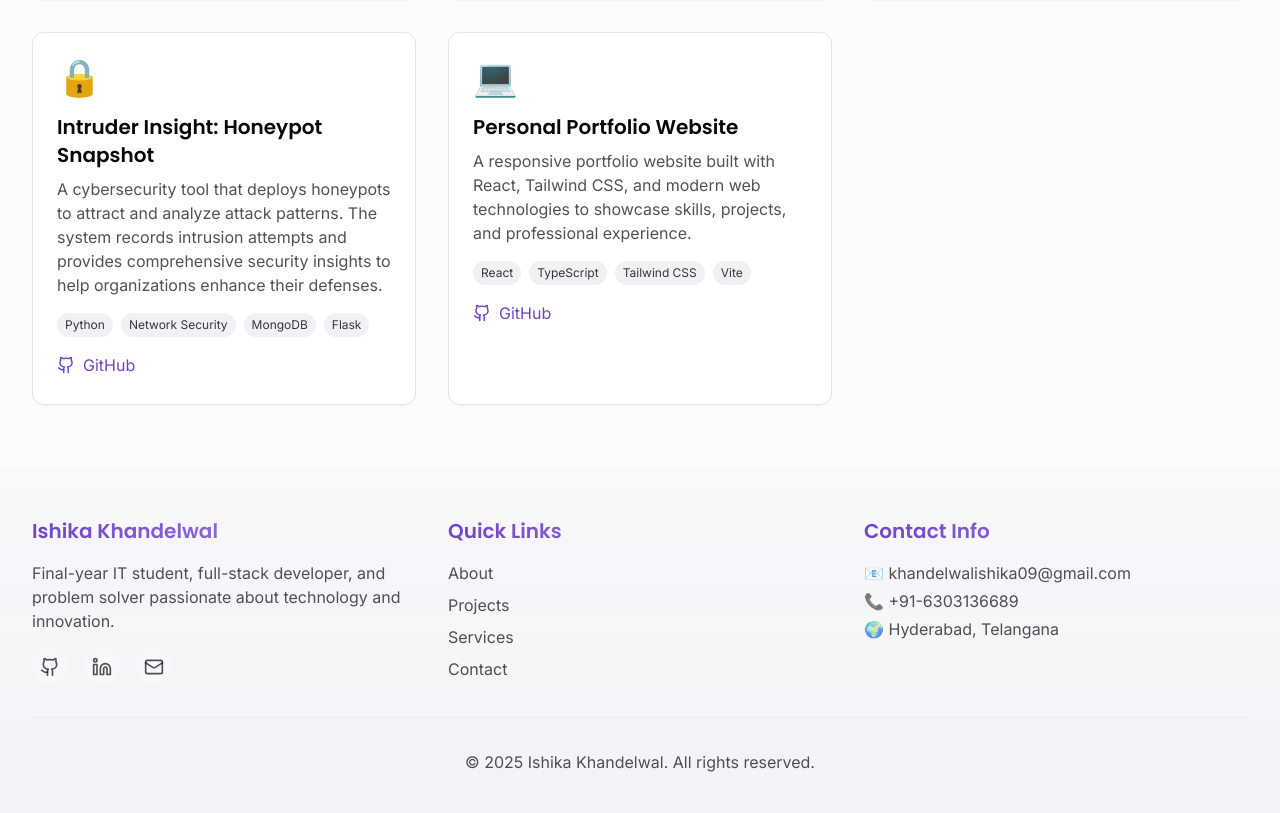
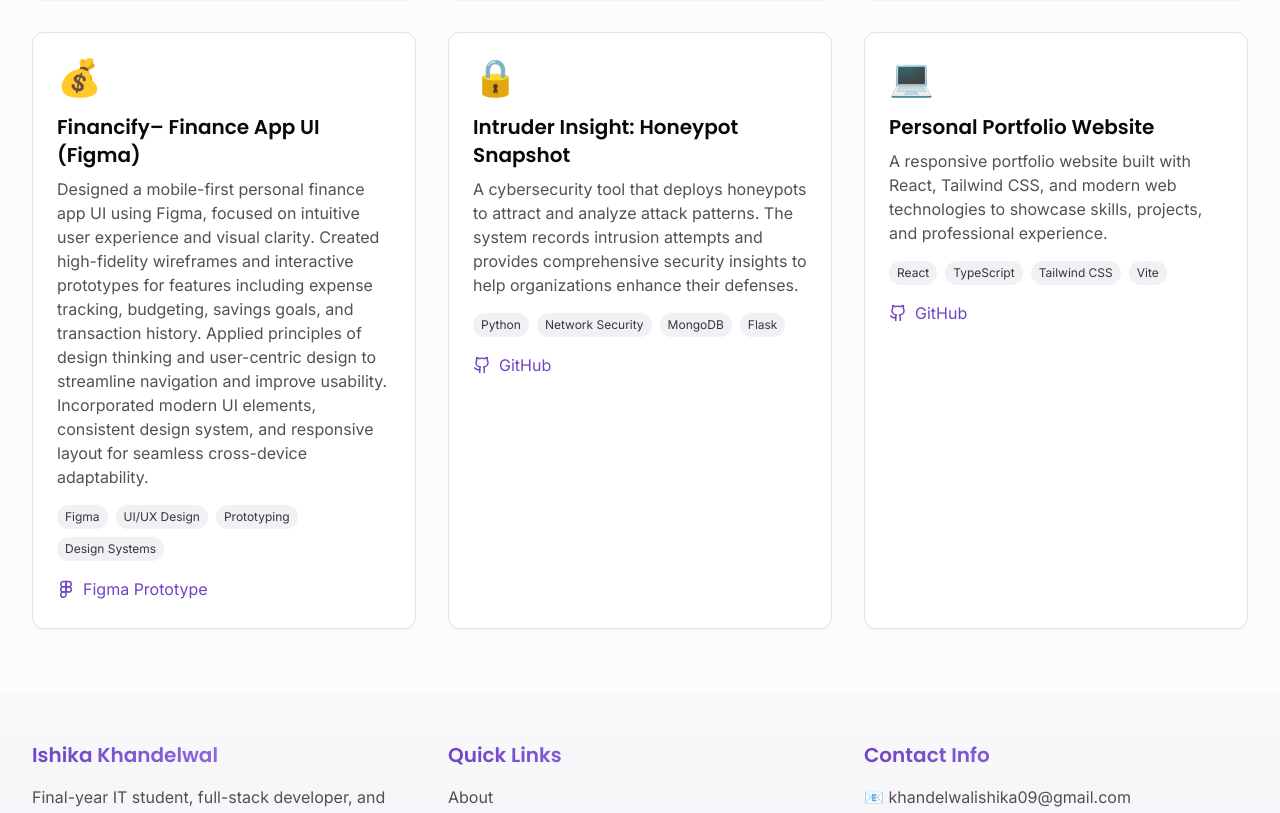
Before and after one commit to 11ishika03/ishikaworks, a React (Vite) app: page /projects in a window 1280 px wide. Shown: the part 765-1578 px from the top of the page. Built offline with nearby package versions, Linux system fonts and the light colour scheme.

Commit message:
Add Financify project to projects section
Added a new project entry for "Financify – Finance App UI (Figma)" to the projects section, including a description and a link to the Figma prototype.

```diff
--- a/src/components/ProjectsSection.tsx
+++ b/src/components/ProjectsSection.tsx
@@ -1,6 +1,6 @@
 
 import { Link } from "react-router-dom";
-import { ArrowRight, Github } from "lucide-react";
+import { ArrowRight, Github, Figma } from "lucide-react";
 
 export function ProjectsSection() {
   const projects = [
@@ -9,6 +9,7 @@ export function ProjectsSection() {
       description: "A full-fledged music streaming web application built with the MERN stack featuring user authentication, music library browsing, playlist creation, and playback controls.",
       link: "https://github.com",
       linkText: "GitHub",
+      linkIcon: Github,
       icon: "🎵"
     },
     {
@@ -16,6 +17,7 @@ export function ProjectsSection() {
       description: "Machine learning model to detect fraudulent transactions in e-commerce platforms using Python, Scikit-learn, and Pandas.",
       link: "https://drive.google.com",
       linkText: "Google Drive",
+      linkIcon: Github,
       icon: "📊"
     },
     {
@@ -23,13 +25,23 @@ export function ProjectsSection() {
       description: "Regression model to predict house prices based on various features using Python, TensorFlow and data visualization tools.",
       link: "https://github.com",
       linkText: "GitHub",
+      linkIcon: Github,
       icon: "🏠"
+    },
+    {
+      title: "Financify– Finance App UI (Figma)",
+      description: "Designed a mobile-first personal finance app UI using Figma, focused on intuitive user experience and visual clarity. Created high-fidelity wireframes and interactive prototypes for features including expense tracking, budgeting, savings goals, and transaction history.",
+      link: "https://www.figma.com/proto/AckzWv2peW5F5iLh6AJZhg/Financify?node-id=79-40&t=GU4s9AfXJ4GsqrLn-6&starting-point-node-id=212%3A1",
+      linkText: "Figma Prototype",
+      linkIcon: Figma,
+      icon: "💰"
     },
     {
       title: "Intruder Insight: Honeypot Snapshot",
       description: "A cybersecurity tool that creates honeypots to analyze attack patterns and provide security insights using Python.",
       link: "https://github.com",
       linkText: "GitHub",
+      linkIcon: Github,
       icon: "🔒"
     }
   ];
@@ -63,7 +75,7 @@ export function ProjectsSection() {
                   rel="noopener noreferrer"
                   className="inline-flex items-center text-primary border border-primary/20 px-4 py-2 rounded-full hover:bg-primary/10 transition-colors"
                 >
-                  <Github size={18} className="mr-2" />
+                  <project.linkIcon size={18} className="mr-2" />
                   {project.linkText}
                 </a>
               </div>
--- a/src/pages/Projects.tsx
+++ b/src/pages/Projects.tsx
@@ -1,7 +1,7 @@
 
 import Navbar from "@/components/Navbar";
 import Footer from "@/components/Footer";
-import { Github } from "lucide-react";
+import { Github, Figma } from "lucide-react";
 
 const Projects = () => {
   const projects = [
@@ -11,6 +11,7 @@ const Projects = () => {
       technologies: ["React.js", "Express.js", "MongoDB", "Node.js", "Redux"],
       link: "https://github.com",
       linkType: "GitHub",
+      linkIcon: Github,
       icon: "🎵"
     },
     {
@@ -19,6 +20,7 @@ const Projects = () => {
       technologies: ["Python", "Scikit-learn", "Pandas", "Matplotlib"],
       link: "https://drive.google.com",
       linkType: "Google Drive",
+      linkIcon: Github,
       icon: "📊"
     },
     {
@@ -27,7 +29,17 @@ const Projects = () => {
       technologies: ["Python", "TensorFlow", "Pandas", "Seaborn"],
       link: "https://github.com",
       linkType: "GitHub",
+      linkIcon: Github,
       icon: "🏠"
+    },
+    {
+      title: "Financify– Finance App UI (Figma)",
+      description: "Designed a mobile-first personal finance app UI using Figma, focused on intuitive user experience and visual clarity. Created high-fidelity wireframes and interactive prototypes for features including expense tracking, budgeting, savings goals, and transaction history. Applied principles of design thinking and user-centric design to streamline navigation and improve usability. Incorporated modern UI elements, consistent design system, and responsive layout for seamless cross-device adaptability.",
+      technologies: ["Figma", "UI/UX Design", "Prototyping", "Design Systems"],
+      link: "https://www.figma.com/proto/AckzWv2peW5F5iLh6AJZhg/Financify?node-id=79-40&t=GU4s9AfXJ4GsqrLn-6&starting-point-node-id=212%3A1",
+      linkType: "Figma Prototype",
+      linkIcon: Figma,
+      icon: "💰"
     },
     {
       title: "Intruder Insight: Honeypot Snapshot",
@@ -35,6 +47,7 @@ const Projects = () => {
       technologies: ["Python", "Network Security", "MongoDB", "Flask"],
       link: "https://github.com",
       linkType: "GitHub",
+      linkIcon: Github,
       icon: "🔒"
     },
     {
@@ -43,6 +56,7 @@ const Projects = () => {
       technologies: ["React", "TypeScript", "Tailwind CSS", "Vite"],
       link: "https://github.com",
       linkType: "GitHub",
+      linkIcon: Github,
       icon: "💻"
     }
   ];
@@ -89,7 +103,7 @@ const Projects = () => {
                     rel="noopener noreferrer"
                     className="inline-flex items-center text-primary hover:underline"
                   >
-                    <Github size={18} className="mr-2" />
+                    <project.linkIcon size={18} className="mr-2" />
                     {project.linkType}
                   </a>
                 </div>
```
